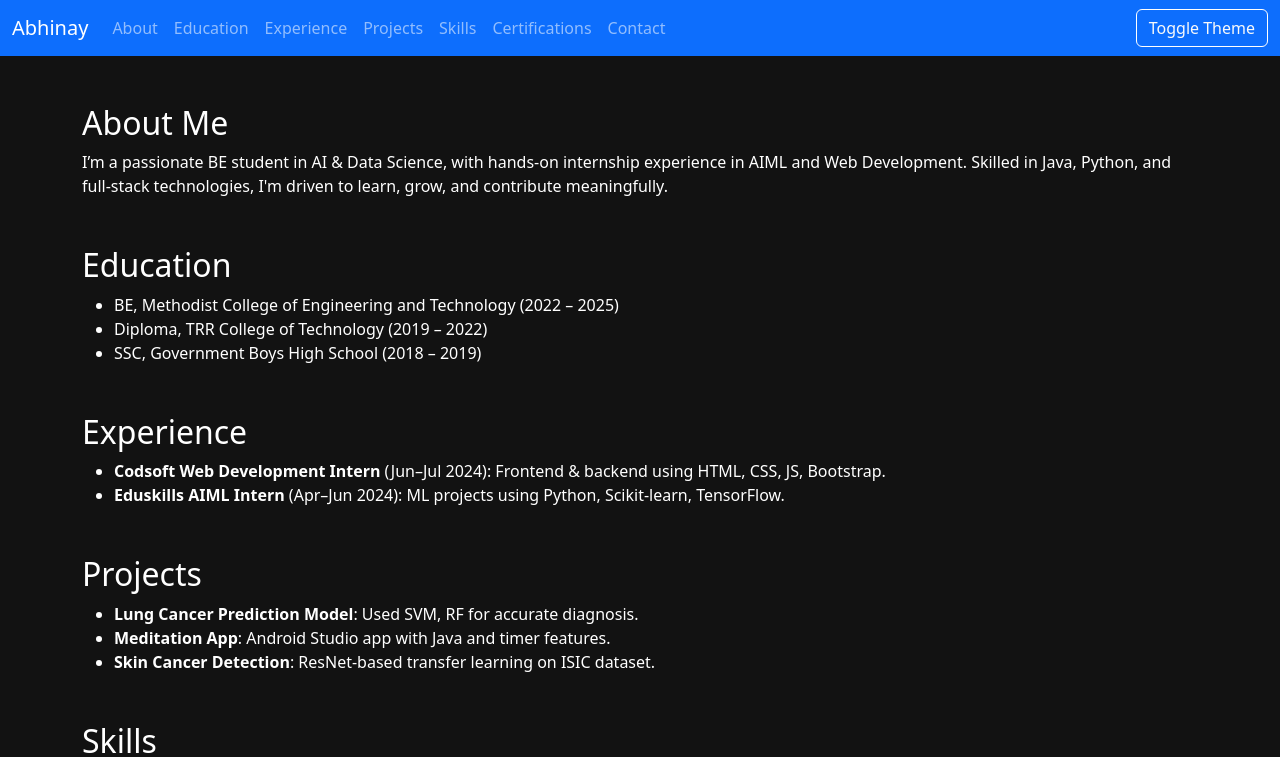
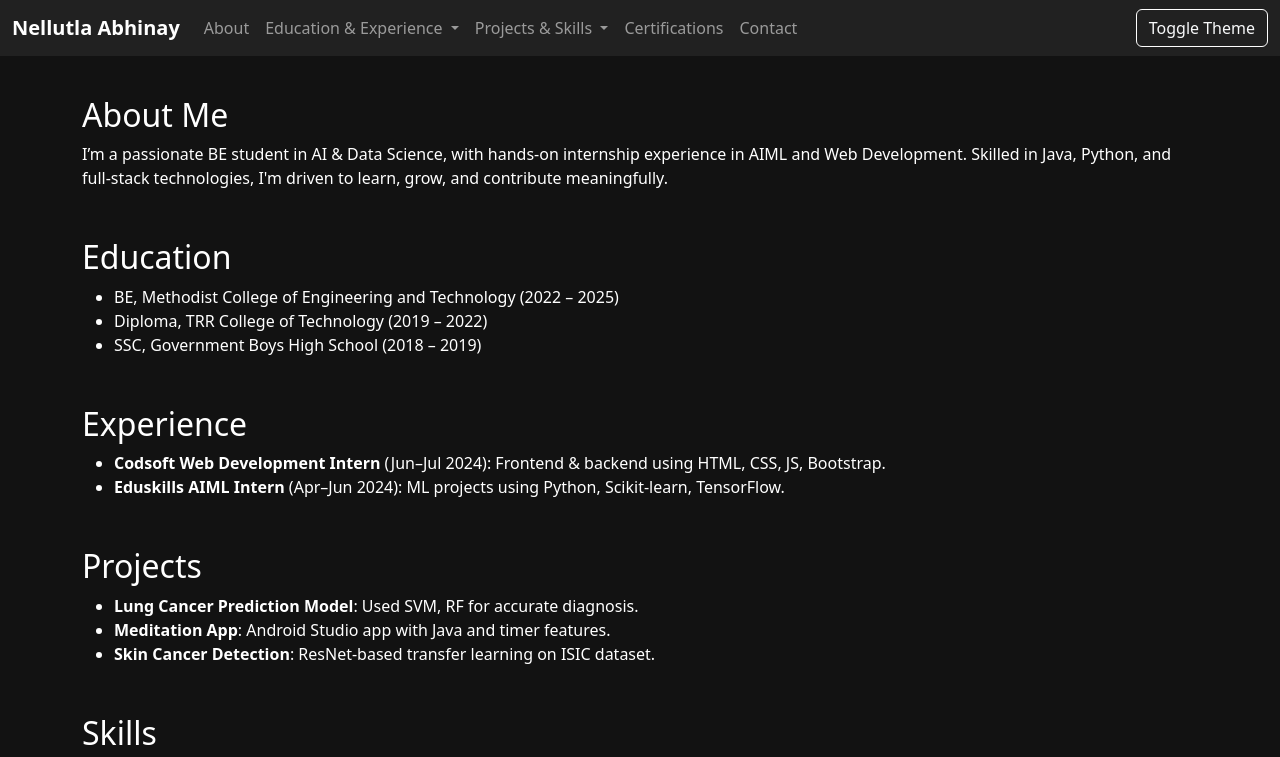
Before and after one commit to abhinay028/abhinay-portfolio, a plain HTML site: page index.html in a window 1280 px wide. Both pictures are taken after a click on the button "Toggle Theme". Shown: the top 757 px of the page. Drawn offline with nearby package versions, Linux system fonts and the light colour scheme.

Commit message:
Update index.html

```diff
--- a/index.html
+++ b/index.html
@@ -12,7 +12,7 @@
       color: #fff;
     }
     .navbar-dark-mode {
-      background-color: #212121;
+      background-color: #212121 !important;
     }
     .btn-dark-toggle {
       border: 1px solid white;
@@ -23,23 +23,44 @@
       padding: 1rem;
       text-align: center;
     }
+    .navbar-brand {
+      font-weight: bold;
+      font-size: 1.25rem;
+    }
+    .dropdown-menu-dark {
+      background-color: #343a40;
+    }
   </style>
 </head>
 <body>
 
-<nav class="navbar navbar-expand-lg navbar-dark bg-primary sticky-top">
+<nav class="navbar navbar-expand-lg navbar-dark bg-dark fixed-top">
   <div class="container-fluid">
-    <a class="navbar-brand" href="#">Abhinay</a>
-    <button class="navbar-toggler" type="button" data-bs-toggle="collapse" data-bs-target="#navbarNav">
+    <a class="navbar-brand" href="#">Nellutla Abhinay</a>
+    <button class="navbar-toggler" type="button" data-bs-toggle="collapse" data-bs-target="#navbarNavDropdown" aria-controls="navbarNavDropdown" aria-expanded="false" aria-label="Toggle navigation">
       <span class="navbar-toggler-icon"></span>
     </button>
-    <div class="collapse navbar-collapse" id="navbarNav">
+    <div class="collapse navbar-collapse" id="navbarNavDropdown">
       <ul class="navbar-nav me-auto mb-2 mb-lg-0">
         <li class="nav-item"><a class="nav-link" href="#about">About</a></li>
-        <li class="nav-item"><a class="nav-link" href="#education">Education</a></li>
-        <li class="nav-item"><a class="nav-link" href="#experience">Experience</a></li>
-        <li class="nav-item"><a class="nav-link" href="#projects">Projects</a></li>
-        <li class="nav-item"><a class="nav-link" href="#skills">Skills</a></li>
+        <li class="nav-item dropdown">
+          <a class="nav-link dropdown-toggle" href="#education" id="educationDropdown" role="button" data-bs-toggle="dropdown" aria-expanded="false">
+            Education & Experience
+          </a>
+          <ul class="dropdown-menu dropdown-menu-dark" aria-labelledby="educationDropdown">
+            <li><a class="dropdown-item" href="#education">Education</a></li>
+            <li><a class="dropdown-item" href="#experience">Experience</a></li>
+          </ul>
+        </li>
+        <li class="nav-item dropdown">
+          <a class="nav-link dropdown-toggle" href="#projects" id="projectsDropdown" role="button" data-bs-toggle="dropdown" aria-expanded="false">
+            Projects & Skills
+          </a>
+          <ul class="dropdown-menu dropdown-menu-dark" aria-labelledby="projectsDropdown">
+            <li><a class="dropdown-item" href="#projects">Projects</a></li>
+            <li><a class="dropdown-item" href="#skills">Skills</a></li>
+          </ul>
+        </li>
         <li class="nav-item"><a class="nav-link" href="#certifications">Certifications</a></li>
         <li class="nav-item"><a class="nav-link" href="#contact">Contact</a></li>
       </ul>
@@ -48,7 +69,7 @@
   </div>
 </nav>
 
-<div class="container py-5">
+<div class="container py-5 mt-5">
   <section id="about" data-aos="fade-up">
     <h2>About Me</h2>
     <p>I’m a passionate BE student in AI & Data Science, with hands-on internship experience in AIML and Web Development. Skilled in Java, Python, and full-stack technologies, I'm driven to learn, grow, and contribute meaningfully.</p>
```
